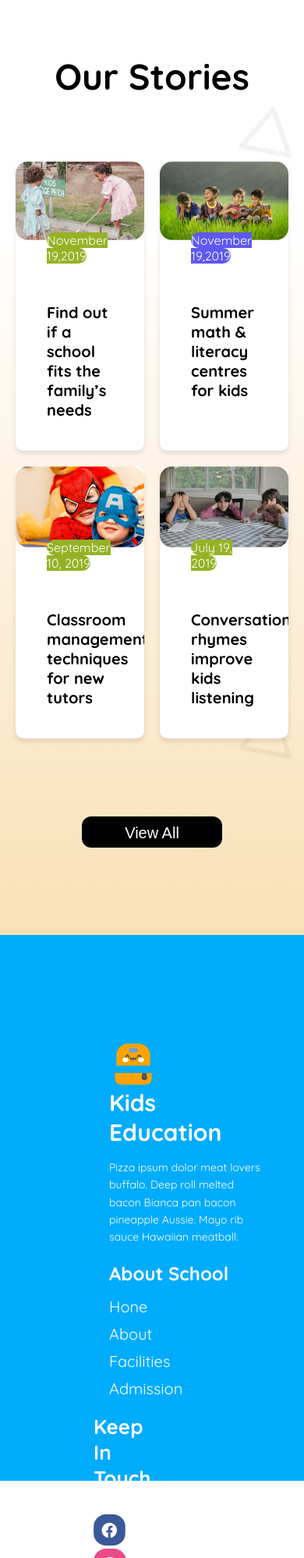
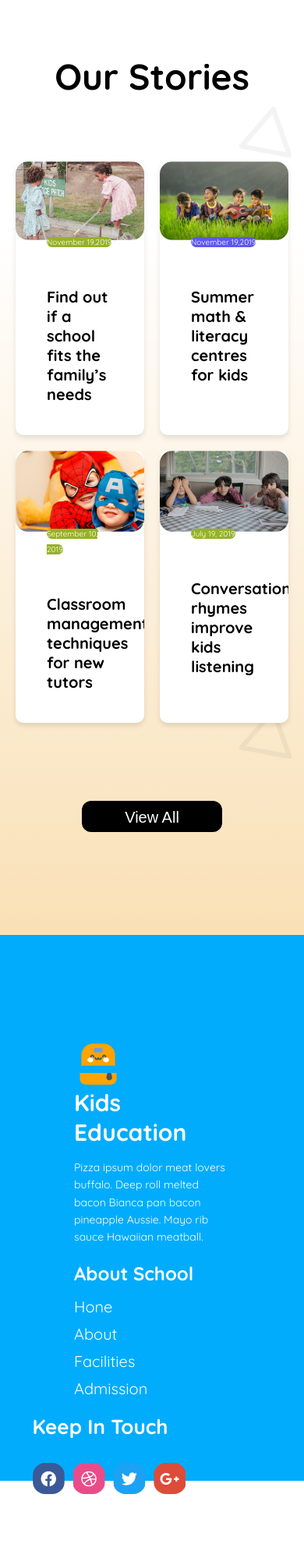
Before and after one commit to hridaysonar/Academy-Portal, a plain HTML site: page index.html in a window 390 px wide. Shown: the part 2503-4501 px from the top of the page at 78% size. After the commit the page ends 4419 px from the top, so only its background shows below. Drawn offline with Linux system fonts and the light colour scheme.

Commit message:
all side responsiv done

```diff
--- a/style/style.css
+++ b/style/style.css
@@ -362,7 +362,7 @@ button.All-view {
     color: white;
 }
 footer.footer-section {
-    height: 400px;
+    height: 800px;
     padding: 100px;
 }
 .footer-container{
@@ -557,5 +557,39 @@ h3.h3 {
     header.section-center {
         border: 1px solid #ffecb4;
     }
+    .footer-container {
+        display: flex
+    ;
+        flex-wrap: wrap;
+        max-width: 1200px;
+        margin: 0 auto;
+        align-content: stretch;
+        justify-content: center;
+    }
+    .social-icons {
+        margin-top: 30px;
+        display: flex
+    ;
+        gap: 10px;
+    }
+    span.date {
+
+        position: relative;
+        bottom: 50px;
+        font-size: 10px;
+        background: #95b226;
+        border-radius: 10px;
+        color: white;
+    }
+    span.date2 {
+
+        position: relative;
+        bottom: 50px;
+        font-size: 10px;
+        background:#5d58f0;;
+        border-radius: 10px;
+        color: white;
+    }
+
 
   }
```
